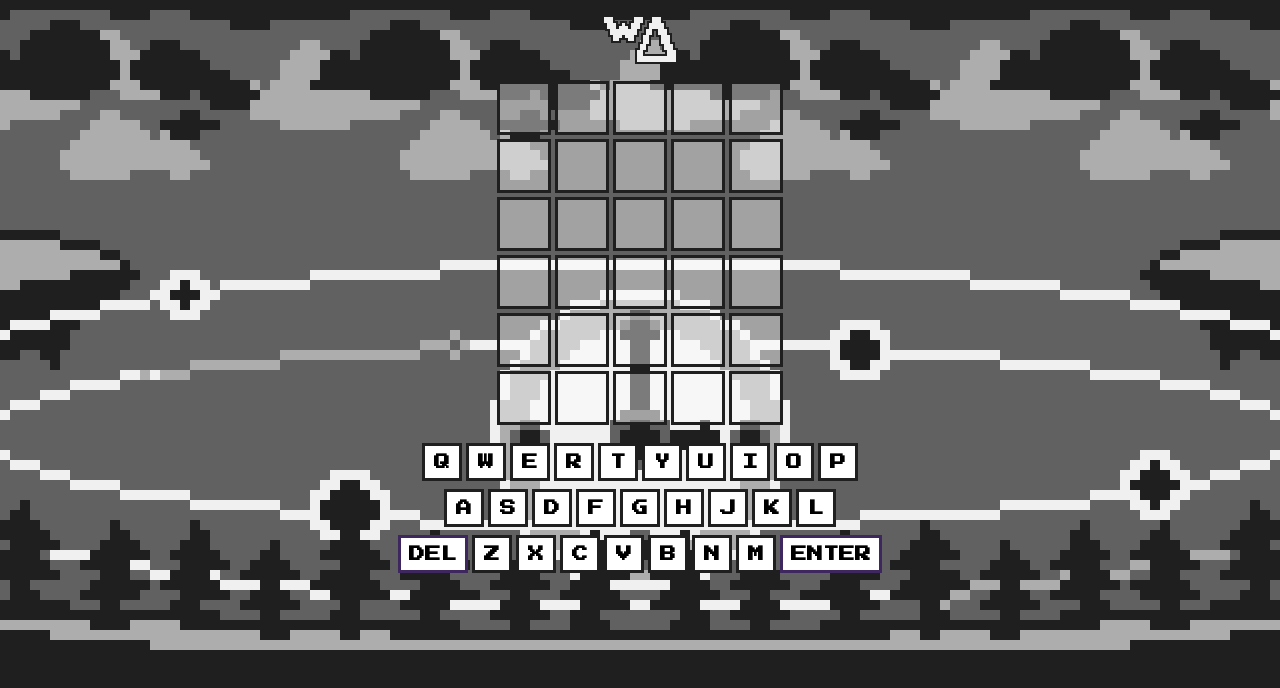
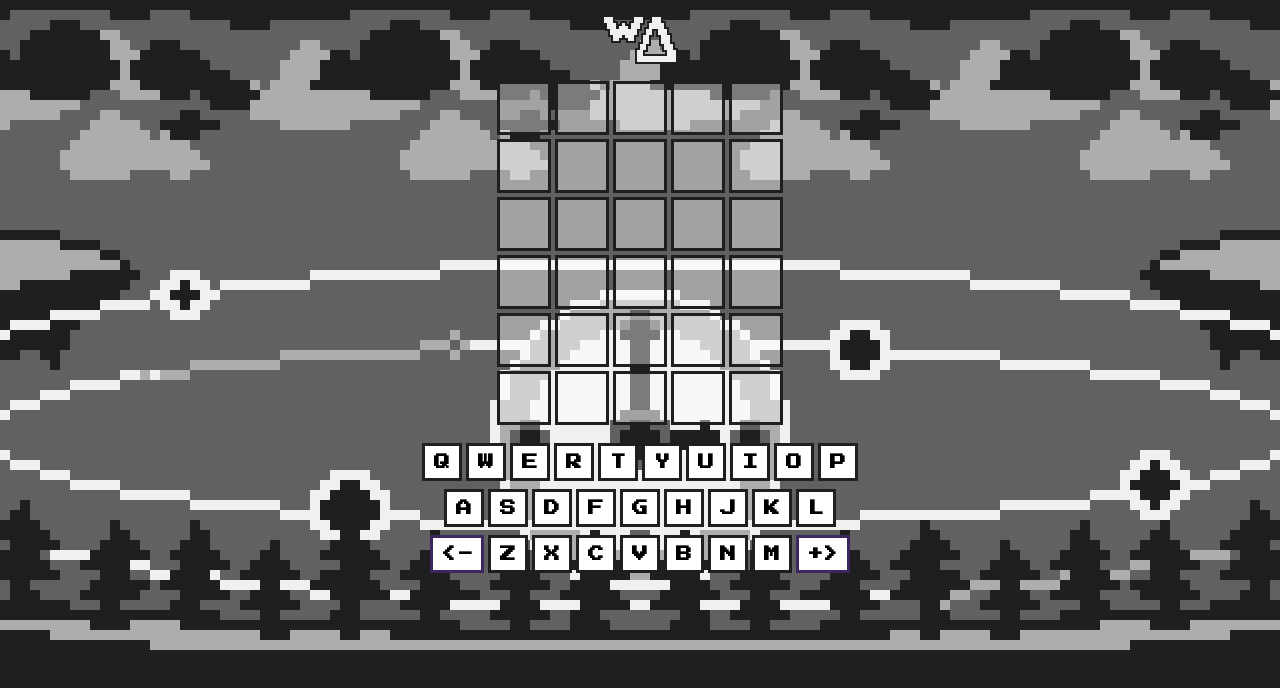
Before and after one commit to UlisesDanielLopezC/The-Word, a website with bundled scripts: page g_classic.html in a window 1280 px wide. Built offline with nearby package versions, Linux system fonts and the light colour scheme.

Commit message:
Se modificaron los simbolos de backspace y enter

```diff
--- a/g_classic.html
+++ b/g_classic.html
@@ -53,7 +53,7 @@
             <button class="tecla">l</button>
         </div>
         <div class="teclado-fila3">
-            <button id="tecla-2" class="tecla">Del</button>
+            <button id="tecla-2" class="tecla">&#60;-</button>
             <button class="tecla">z</button>
             <button class="tecla">x</button>
             <button class="tecla">c</button>
@@ -61,7 +61,7 @@
             <button class="tecla">b</button>
             <button class="tecla">n</button>
             <button class="tecla">m</button>
-            <button id="tecla-2" class="tecla">Enter</button>
+            <button id="tecla-2" class="tecla">+&#62;</button>
         </div>
     </div>
     <div id="results">
```
